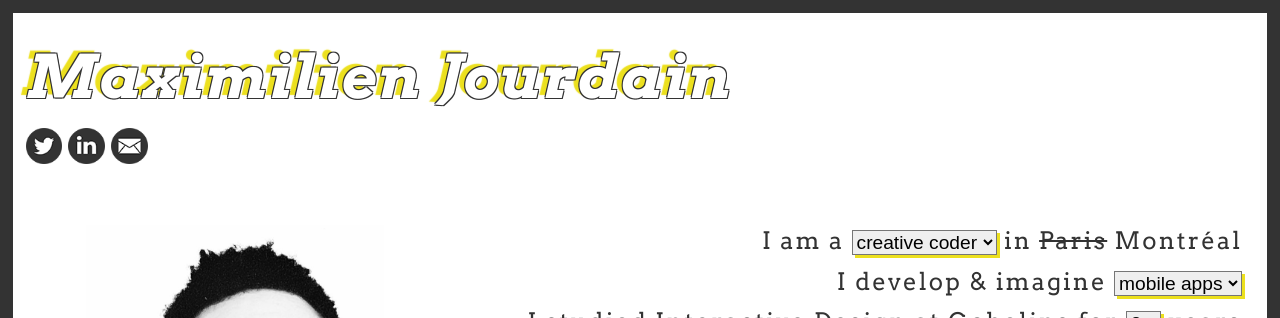
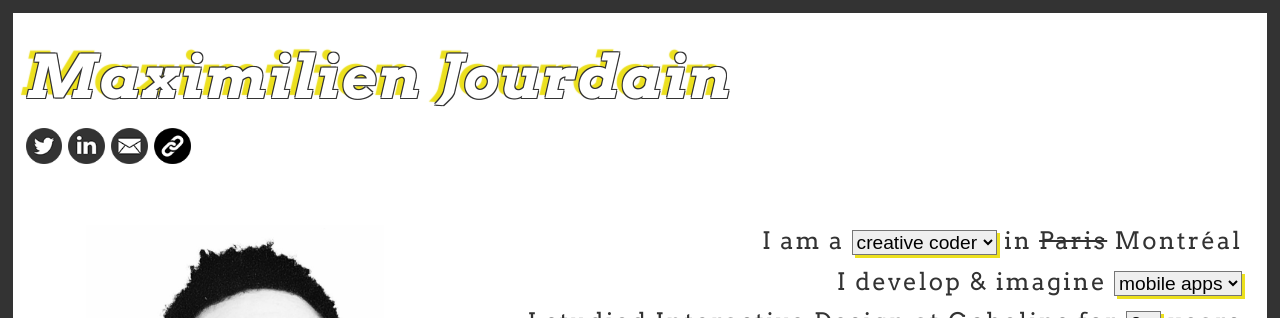
Before and after one commit to karolsenami/karolsenami.github.io, a Jekyll site: the page built from index.html, in a window 1280 px wide. Shown: the top 318 px of the page. Built offline with Jekyll 4.4.1, drawn with Linux system fonts in a browser that asks for light colours; a style sheet for code colours, icons or effects is not loaded.

Commit message:
Update header.html

```diff
--- a/_includes/header.html
+++ b/_includes/header.html
@@ -7,7 +7,7 @@
     <a class="header-twitter" href="https://twitter.com/{{ site.footer-links.twitter }}" target="_blank"><img src="/assets/images/twitter-logo.png" alt="Twitter"></a>
     <a class="header-linkedin" href="https://www.linkedin.com/in/{{ site.footer-links.linkedin }}" target="_blank"><img src="/assets/images/linkedin-logo.png" alt="LinkedIn"></a>
     <a class="header-mail" href="mailto:{{ site.footer-links.email }}" target="_blank"><img src="/assets/images/mail-logo.png" alt="Mail"></a>
-    <a class="header-resume" href="assets/maximilienjourdain.pdf" target="_blank"><img src="/assets/images/link-logo.png" alt="Resume"></a>
+    <a class="header-resume" href="assets/maximilienjourdain.pdf" target="_blank"><img src="/assets/images/link-logo.png" alt="Resume" style="filter: invert(100%);"></a>
 
   </nav>
 </header>
```
